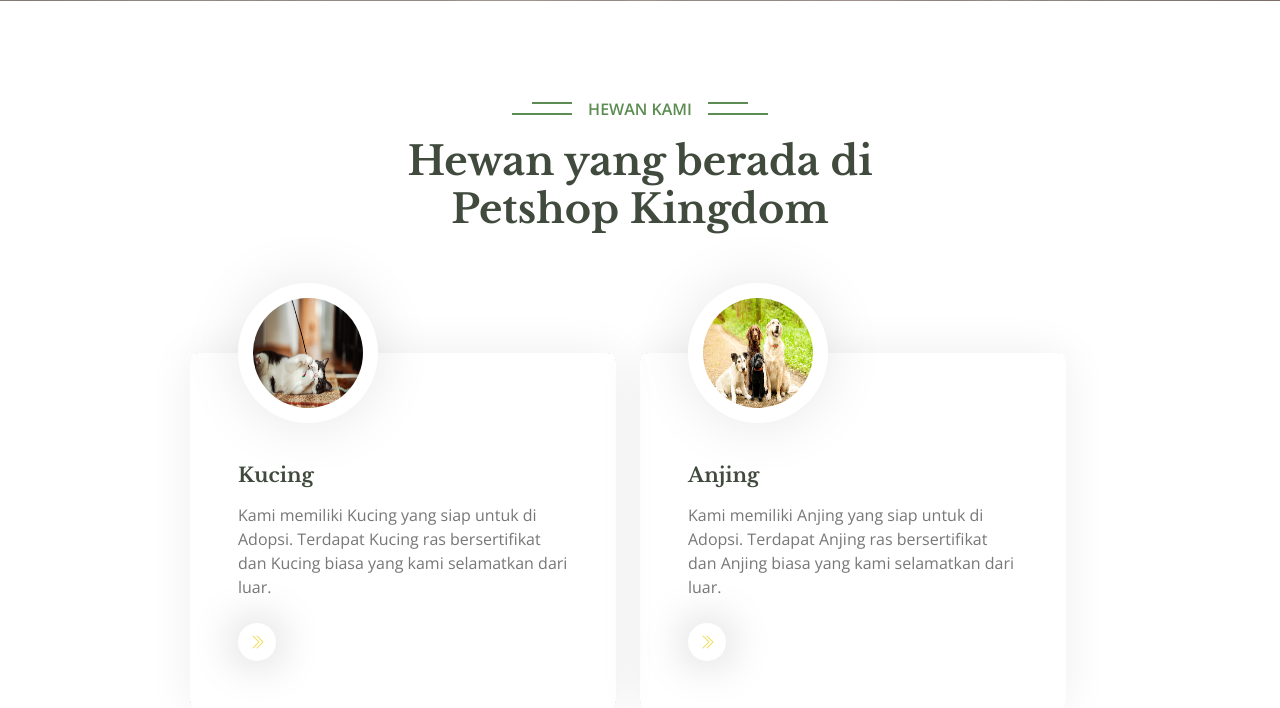
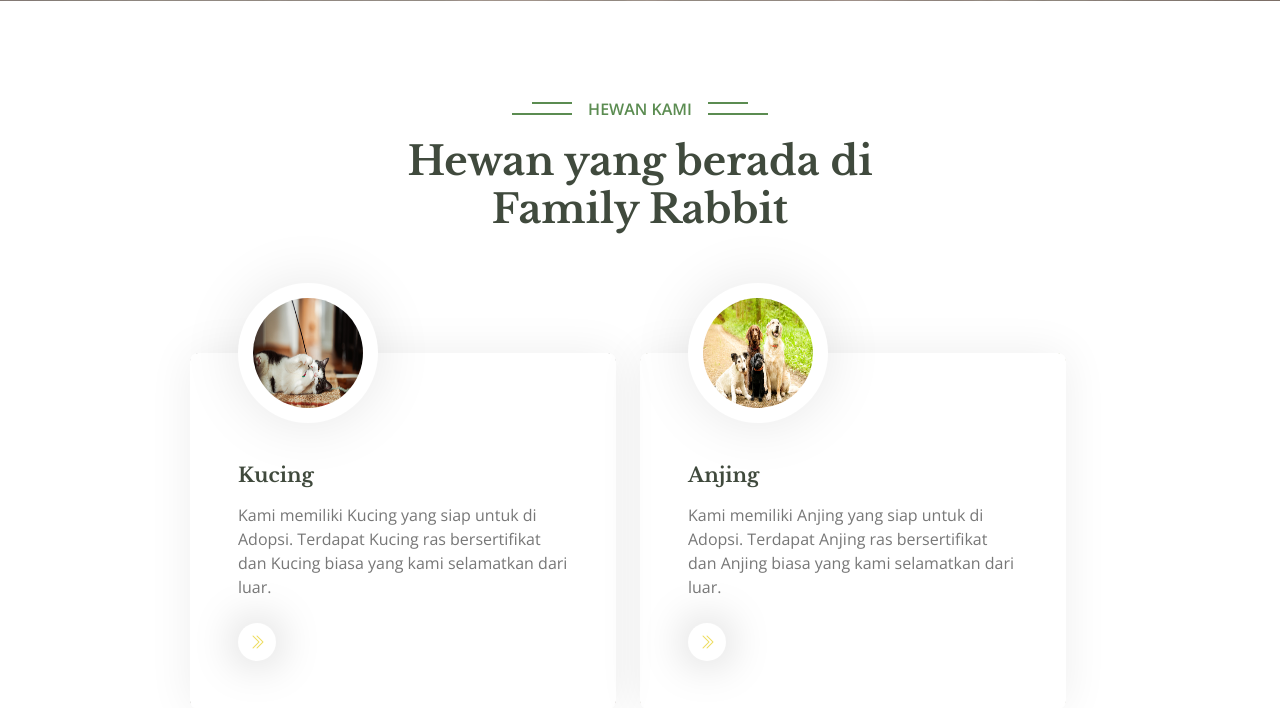
Before and after one commit to patonahh/petshop, a CodeIgniter app: page /petshop/ in a window 1280 px wide. Shown: the part 946-1654 px from the top of the page. Run offline with CodeIgniter, Linux system fonts and the light colour scheme; some libraries are stand-ins or nearby versions.

Commit message:
Update home.php

```diff
--- a/application/views/home.php
+++ b/application/views/home.php
@@ -22,7 +22,7 @@
                     <div class="container">
                         <div class="row justify-content-end">
                             <div class="col-lg-8 text-end">
-                                <p class="fs-4 text-white">Kingdom Petshop</p>
+                                <p class="fs-4 text-white">Family Rabbit</p>
                                 <h1 class="text-white mb-5 animated slideInRight">Menyediakan berbagai kebutuhan untuk peliharaan Anda</h1>
                                 <a href="" class="btn btn-secondary rounded-pill py-3 px-5 animated slideInLeft">Lebih Jauh</a>
                             </div>
@@ -48,7 +48,7 @@
     <div class="container">
         <div class="text-center mx-auto pb-4 wow fadeInUp" data-wow-delay="0.1s" style="max-width: 500px;">
             <p class="section-title bg-white text-center text-primary px-3">Hewan Kami</p>
-            <h1 class="mb-5">Hewan yang berada di Petshop Kingdom</h1>
+            <h1 class="mb-5">Hewan yang berada di Family Rabbit</h1>
         </div>
         <div class="row gy-5 gx-4 ms-5">
             <div class="col-lg-5 col-md-6 pt-5 ms-5 pl-5 wow fadeInUp" data-wow-delay="0.1s">
```
